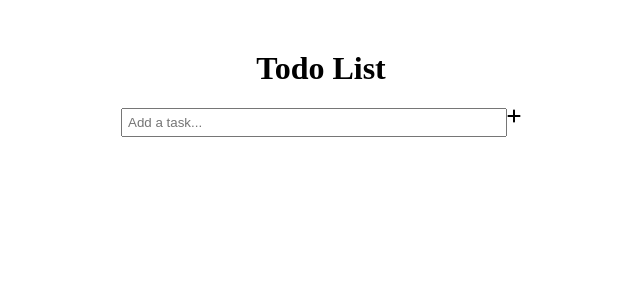
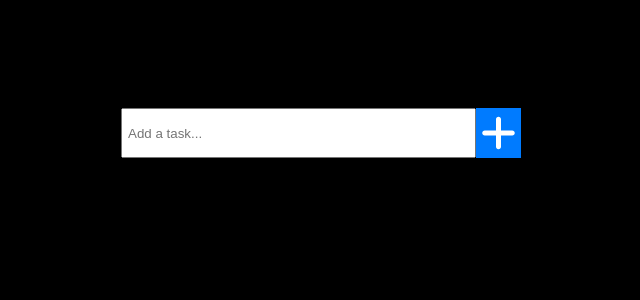
Before and after one commit to Vera25-O/mytodolist, a React (Create React App) app in the folder mytodolist/: page / in a window 1280 px wide. Shown: the top 300 px of the page, without its empty margins (319-959 px from the left). Built offline with nearby package versions, Linux system fonts and the light colour scheme.

Commit message:
react-router-dom

```diff
--- a/mytodolist/package.json
+++ b/mytodolist/package.json
@@ -11,6 +11,7 @@
     "@testing-library/user-event": "^13.5.0",
     "react": "^18.2.0",
     "react-dom": "^18.2.0",
+    "react-router-dom": "^6.15.0",
     "react-scripts": "5.0.1",
     "uuid": "^9.0.0",
     "web-vitals": "^2.1.4"
--- a/mytodolist/src/Components/TodoList.js
+++ b/mytodolist/src/Components/TodoList.js
@@ -1,12 +1,23 @@
-import React, { useState } from "react";
+import React, { useState, useEffect } from "react";
 import { FontAwesomeIcon } from '@fortawesome/react-fontawesome';
 import { faTrash, faEdit, faPlus } from '@fortawesome/free-solid-svg-icons';
 
 const TodoList = () => {
   const [tasks, setTasks] = useState([]);
   const [taskText, setTaskText] = useState("");
+// Load tasks from local storage on component mount
+useEffect(() => {
+  const savedTasks = JSON.parse(localStorage.getItem('tasks')) || [];
+  setTasks(savedTasks);
+}, []);
 
-  const addTask = () => {
+// Save tasks to local storage whenever tasks change
+useEffect(() => {
+  localStorage.setItem('tasks', JSON.stringify(tasks));
+}, [tasks]);
+
+  const addTask = (e) => {
+    e.preventDefault();
     if (taskText.trim() !== "") {
       setTasks([...tasks, { text: taskText, done: false }]);
       setTaskText("");
@@ -42,7 +53,7 @@ const TodoList = () => {
           value={taskText}
           onChange={(e) => setTaskText(e.target.value)}
         />
-        <FontAwesomeIcon icon={faPlus} onClick={addTask}/>
+        <FontAwesomeIcon icon={faPlus} onClick={addTask} className="addicon"/>
       </div>
       <ul className="task-list">
         {tasks.map((task, index) => (
@@ -57,7 +68,7 @@ const TodoList = () => {
               value={task.text}
               onChange={(e) => editTask(index, e.target.value)}
             />
-            <FontAwesomeIcon icon={faTrash} onClick={() => deleteTask(index)}/>
+            <FontAwesomeIcon icon={faTrash} className="icon" onClick={() => deleteTask(index)}/>
           </li>
         ))}
       </ul>
--- a/mytodolist/src/index.css
+++ b/mytodolist/src/index.css
@@ -1,3 +1,6 @@
+body{
+  background-color: black;
+}
 .todo-app {
   text-align: center;
   margin: 50px auto;
@@ -14,12 +17,13 @@
   padding: 5px;
 }
 
-.task-input button {
-  padding: 5px 10px;
+.addicon {
+  padding: 5px 5px;
   background-color: #007bff;
   color: #fff;
   border: none;
   cursor: pointer;
+  height: 5vh;
 }
 
 .task-list {
@@ -47,11 +51,11 @@
   padding: 5px;
 }
 
-.task-list button {
-  padding: 2px 5px;
-  background-color: #dc3545;
-  color: #fff;
+.icon {
+  padding: 5px 5px;
+  height: 2vh;
+  color: red;
   border: none;
   cursor: pointer;
-  margin-left: 5px;
+  /* margin-left: 5px; */
 }
--- a/mytodolist/src/index.js
+++ b/mytodolist/src/index.js
@@ -2,16 +2,13 @@ import React from 'react';
 import ReactDOM from 'react-dom/client';
 import './index.css';
 import App from './App';
-import reportWebVitals from './reportWebVitals';
+import { BrowserRouter } from 'react-router-dom';
+
 
 const root = ReactDOM.createRoot(document.getElementById('root'));
 root.render(
-  <React.StrictMode>
+    <BrowserRouter>
     <App />
-  </React.StrictMode>
+    </BrowserRouter>
+
 );
-
-// If you want to start measuring performance in your app, pass a function
-// to log results (for example: reportWebVitals(console.log))
-// or send to an analytics endpoint. Learn more: https://bit.ly/CRA-vitals
-reportWebVitals();
```
Also changed, not shown: 1 other file (tests, documents, lock files or other folders).
